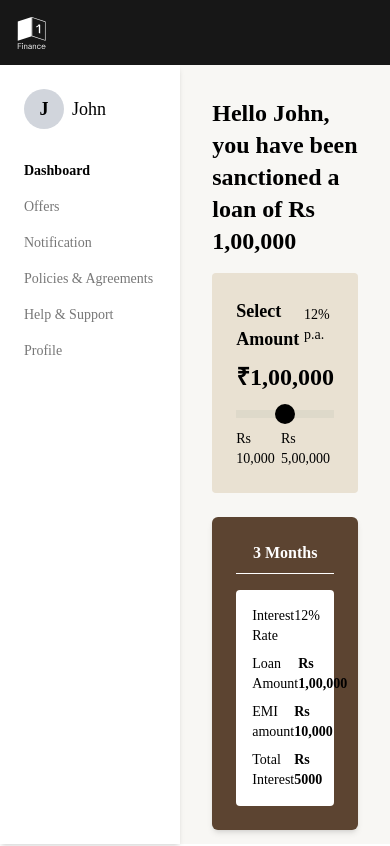
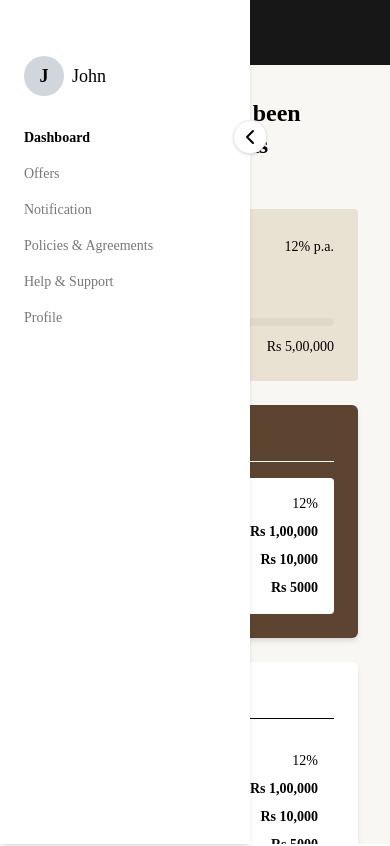
Before and after one commit to RohanAtri/P2PClient, a Next.js app: page /dashboard in a window 390 px wide. Shown: the top 846 px of the page. Built offline with nearby package versions, Linux system fonts and the light colour scheme; no server answers; sample sign-in values are in the browser's storage.

Commit message:
Rohan:sidebar open close in mobile view

```diff
--- a/package.json
+++ b/package.json
@@ -15,7 +15,8 @@
     "react": "^19.0.0",
     "react-dom": "^19.0.0",
     "react-hot-toast": "^2.5.2",
-    "react-icons": "^5.5.0"
+    "react-icons": "^5.5.0",
+    "zustand": "^5.0.6"
   },
   "devDependencies": {
     "@eslint/eslintrc": "^3",
--- a/src/app/dashboard/components/DashboardContent.tsx
+++ b/src/app/dashboard/components/DashboardContent.tsx
@@ -1,15 +1,35 @@
-import { useState } from "react";
+import { useEffect, useState } from "react";
 
 export default function DashboardContent() {
 
     const min = 10000;
     const max = 500000;
-    const [value, setValue] = useState(min);
+    const [value, setValue] = useState(250000);
+    const [activeIndex, setActiveIndex] = useState(0); // default first grid active
+
+
+    const plans = [
+        { duration: "3 Months" },
+        { duration: "6 Months" },
+        { duration: "9 Months" },
+    ];
 
     const handleChange = (e: any) => {
         const newValue = parseInt(e.target.value);
         setValue(newValue);
     };
+
+    useEffect(() => {
+        setRangeStyle(calculateBackground(value));
+    }, [value]);
+
+    const calculateBackground = (value: number) => {
+        const percent = ((value - min) / (max - min)) * 100;
+        return {
+            background: `linear-gradient(to right, black 0%, black ${percent}%, #DED9CA ${percent}%, #DED9CA 100%)`,
+        };
+    };
+    const [rangeStyle, setRangeStyle] = useState({});
 
     return (
         <div>
@@ -23,28 +43,37 @@ export default function DashboardContent() {
                     <span className="text-lg font-semibold">Select Amount</span>
                     <span className="text-sm font-medium">12% p.a.</span>
                 </div>
-                <div className="text-2xl font-bold mb-2">₹1,00,000</div>
-                <input type="range" min="10000" max="500000" onChange={handleChange}
-                    className="custom-range w-full" />
+                <div className="text-2xl font-bold mb-2">₹{value.toLocaleString("en-IN")}</div>
+                <div className="relative w-full group">
+                    <div
+                        className="absolute -top-7 sm:-top-8 z-10 flex items-center justify-center w-18 h-6 sm:h-8 rounded-full bg-[#957E61] text-white text-xs sm:text-sm font-semibold opacity-100 sm:opacity-0 sm:group-hover:opacity-100 transition-all duration-200 px-2 sm:px-3"
+                        style={{
+                            left: `${((value - min) /
+                                (max - min)) * 100}%`,
+                            transform: "translateX(-50%)",
+                        }}
+                    >
+                        ₹{value.toLocaleString("en-IN")}
+                    </div>
+                    <input type="range" min="10000" max="500000" value={value} onChange={handleChange}
+                        className="custom-range w-full" style={rangeStyle} />
+                </div>
+
                 <div className="flex justify-between text-sm mt-1">
                     <span>Rs 10,000</span>
                     <span>Rs 5,00,000</span>
                 </div>
             </div>
 
-            {/* Loan Options */}
             <div className="grid grid-cols-1 sm:grid-cols-2 md:grid-cols-3 gap-6 mb-6">
-                {[
-                    { duration: "3 Months", active: true },
-                    { duration: "6 Months" },
-                    { duration: "9 Months" },
-                ].map((plan, index) => (
+                {plans.map((plan, index) => (
                     <div
                         key={index}
-                        className={`rounded-md shadow-md p-6 ${plan.active ? "bg-[#5C4431] text-white" : "bg-white text-black"}`}
+                        className={`rounded-md shadow-md p-6 cursor-pointer transition-colors duration-200 ${activeIndex === index ? "bg-[#5C4431] text-white" : "bg-white text-black"}`}
+                        onClick={() => setActiveIndex(index)}
                     >
                         <h2 className="text-center font-semibold mb-2">{plan.duration}</h2>
-                        <hr className={`mb-4 ${plan.active ? "border-white" : "border-black"}`} />
+                        <hr className={`mb-4 ${activeIndex === index ? "border-white" : "border-black"}`} />
                         <div className="space-y-2 bg-white p-4 rounded text-black text-sm">
                             <div className="flex justify-between">
                                 <span>Interest Rate</span>
--- a/src/app/dashboard/components/Sidebar.tsx
+++ b/src/app/dashboard/components/Sidebar.tsx
@@ -3,11 +3,24 @@ import React from "react";
 type SidebarProps = {
   onSelect: (section: string) => void;
   selected: string;
+  open?: boolean;
+  onClose?: () => void;
 };
 
-const Sidebar: React.FC<SidebarProps> = ({ onSelect, selected }) => (
-  <aside className="w-[250px] bg-white shadow-md p-6 flex flex-col">
-    <div className="flex items-center gap-2 mb-8">
+const Sidebar: React.FC<SidebarProps> = ({ onSelect, selected, open, onClose }) => {
+  // Sidebar is always visible on md+ screens, only shown on mobile if open
+  return (
+    <aside
+      className={`
+        w-[250px] bg-white shadow-md p-6 flex flex-col z-40
+        md:static md:translate-x-0 md:block
+        fixed top-0 left-0 h-full transition-transform duration-200
+        ${open ? 'translate-x-0' : '-translate-x-full'}
+        md:w-[250px]
+      `}
+      style={{ minWidth: 250 }}
+    >
+      <div className="flex items-center gap-2 mb-8 mt-8 md:mt-0">
         <div className="w-10 h-10 bg-gray-300 rounded-full flex items-center justify-center">
           <span className="text-lg font-semibold">J</span>
         </div>
@@ -23,5 +36,6 @@ const Sidebar: React.FC<SidebarProps> = ({ onSelect, selected }) => (
       </nav>
     </aside>
   );
+};
 
 export default Sidebar;
--- a/src/app/dashboard/page.tsx
+++ b/src/app/dashboard/page.tsx
@@ -10,6 +10,12 @@ type Props = {}
 
 export default function Dashboard() {
   const [selectedSection, setSelectedSection] = useState("dashboard");
+  const [sidebarOpen, setSidebarOpen] = useState(true);
+
+  const handleSelectSection = (section: string) => {
+    setSelectedSection(section);
+    setSidebarOpen(false); // close sidebar on mobile after selecting
+  };
 
   const renderContent = () => {
     switch (selectedSection) {
@@ -32,12 +38,45 @@ export default function Dashboard() {
   return (
     <ProtectedRoute>
       <div className="w-full h-[calc(100vh-65px)] md:h-[calc(100vh-85px)] flex bg-[#F8F7F4] text-[#000]">
-      {/* Sidebar */}
-      <Sidebar onSelect={setSelectedSection} selected={selectedSection} />
+        {/* Sidebar */}
+        <Sidebar
+          onSelect={handleSelectSection}
+          selected={selectedSection}
+          open={sidebarOpen}
+          onClose={() => setSidebarOpen(false)}
+        />
+        {/* Chevron close button on right border of sidebar (desktop only) */}
+        {sidebarOpen && (
+          <button
+            className="block md:hidden fixed top-30 left-[250px] z-50 bg-white rounded-full shadow p-1 hover:bg-gray-100 transition-colors border border-gray-200"
+            style={{ transform: 'translateX(-50%)' }}
+            onClick={() => setSidebarOpen(false)}
+            aria-label="Close sidebar"
+          >
+            {/* Chevron left icon */}
+            <svg width="24" height="24" fill="none" stroke="currentColor" strokeWidth="2" strokeLinecap="round" strokeLinejoin="round">
+              <polyline points="15 18 9 12 15 6" />
+            </svg>
+          </button>
+        )}
 
-      {/* Main Content */}
-      <main className="flex-1 p-8">{renderContent()}</main>
-    </div>
+        {!sidebarOpen && (
+          <button
+            className="block md:hidden fixed top-30 left-[5px] z-50 bg-white rounded-full shadow p-1 hover:bg-gray-100 transition-colors border border-gray-200"
+            style={{ transform: 'translateX(-50%)' }}
+            onClick={() => setSidebarOpen(true)}
+            aria-label="Close sidebar"
+          >
+            {/* Chevron left icon */}
+            <svg width="24" height="24" fill="none" stroke="currentColor" strokeWidth="2" strokeLinecap="round" strokeLinejoin="round">
+            <polyline points="9 18 15 12 9 6" />
+            </svg>
+          </button>
+        )}
+
+        {/* Main Content */}
+        <main className="flex-1 p-8 overflow-y-auto">{renderContent()}</main>
+      </div>
     </ProtectedRoute>
 
   )
--- a/src/app/globals.css
+++ b/src/app/globals.css
@@ -41,6 +41,7 @@ body {
   width: 100%;
   height: 8px;
   background-color: #DED9CA;
+  border-radius: 5px;
 }
 
 .custom-range::-webkit-slider-thumb {
--- a/src/app/layout.tsx
+++ b/src/app/layout.tsx
@@ -3,6 +3,7 @@ import { Geist, Geist_Mono } from "next/font/google";
 import "./globals.css";
 import Header from "../components/Header";
 import { Toaster } from 'react-hot-toast';
+import Loader from "@/components/Loader";
 
 const geistSans = Geist({
   variable: "--font-geist-sans",
@@ -30,6 +31,7 @@ export default function RootLayout({
         className={`${geistSans.variable} ${geistMono.variable} antialiased`}
       >
           <Header />
+          <Loader />
           {children}
           <Toaster position="top-center"></Toaster>
       </body>
--- /dev/null
+++ b/src/components/Loader.tsx
@@ -0,0 +1,18 @@
+'use client';
+
+import React from 'react';
+import { useLoaderStore } from '../lib/store/useLoaderStore';
+
+const Loader = () => {
+  const loading = useLoaderStore((state) => state.loading);
+
+  if (!loading) return null;
+
+  return (
+    <div className="fixed inset-0 z-50 bg-white/80 flex items-center justify-center">
+      <div className="h-10 w-10 animate-spin rounded-full border-4 border-blue-500 border-t-transparent" />
+    </div>
+  );
+};
+
+export default Loader;
--- a/src/components/ProtectedRoute.tsx
+++ b/src/components/ProtectedRoute.tsx
@@ -4,17 +4,20 @@ import { useEffect, useState } from 'react'
 import { useRouter } from 'next/navigation'
 import { validateTOken } from '@/services/auth-verificationService'
 import toast from 'react-hot-toast'
+import { useLoaderStore } from '@/lib/store/useLoaderStore'
 
 interface ProtectedRouteProps {
     children: React.ReactNode
 }
 
 export default function ProtectedRoute({ children }: ProtectedRouteProps) {
+    const setLoading = useLoaderStore.getState().setLoading;
     const router = useRouter()
-    const [loading, setLoading] = useState(true)
+    //const [loading, setLoading] = useState(true)
 
     useEffect(() => {
         const checkAuth = async () => {
+            setLoading(true);
             const token = localStorage.getItem('access_token')
             if (!token) {
                 router.replace('/login')
@@ -42,9 +45,9 @@ export default function ProtectedRoute({ children }: ProtectedRouteProps) {
         checkAuth()
     }, [router])
 
-    if (loading) {
-        return <div>Loading...</div>
-    }
+    // if (loading) {
+    //     return <div>Loading...</div>
+    // }
 
     return <>{children}</>
 }
--- /dev/null
+++ b/src/lib/store/useLoaderStore.ts
@@ -0,0 +1,11 @@
+import { create } from 'zustand';
+
+type LoaderStore = {
+  loading: boolean;
+  setLoading: (value: boolean) => void;
+};
+
+export const useLoaderStore = create<LoaderStore>((set) => ({
+  loading: false,
+  setLoading: (value) => set({ loading: value }),
+}));
```
Also changed, not shown: 1 other file (tests, documents, lock files or other folders). Lines whose indentation alone changed are shown as unchanged.
